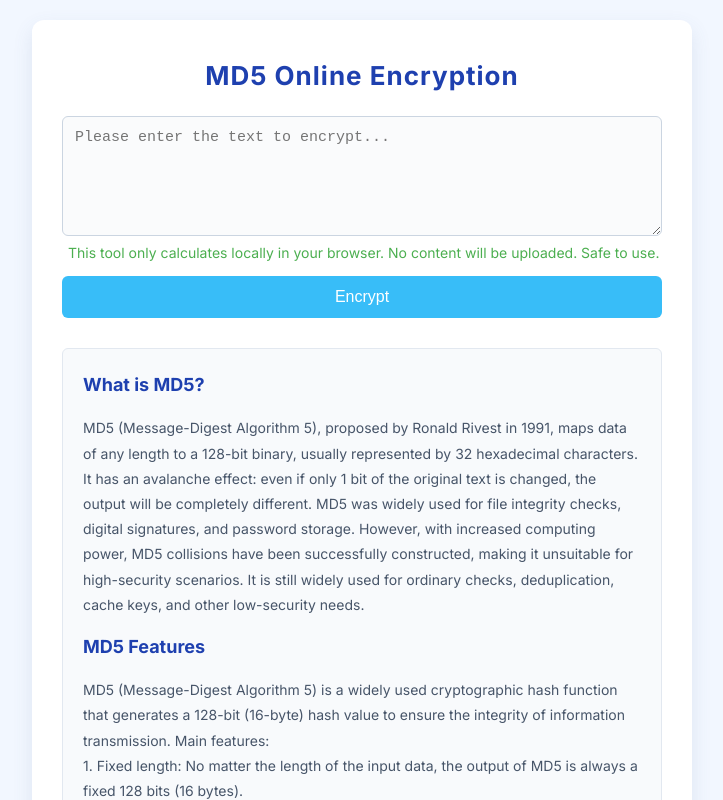
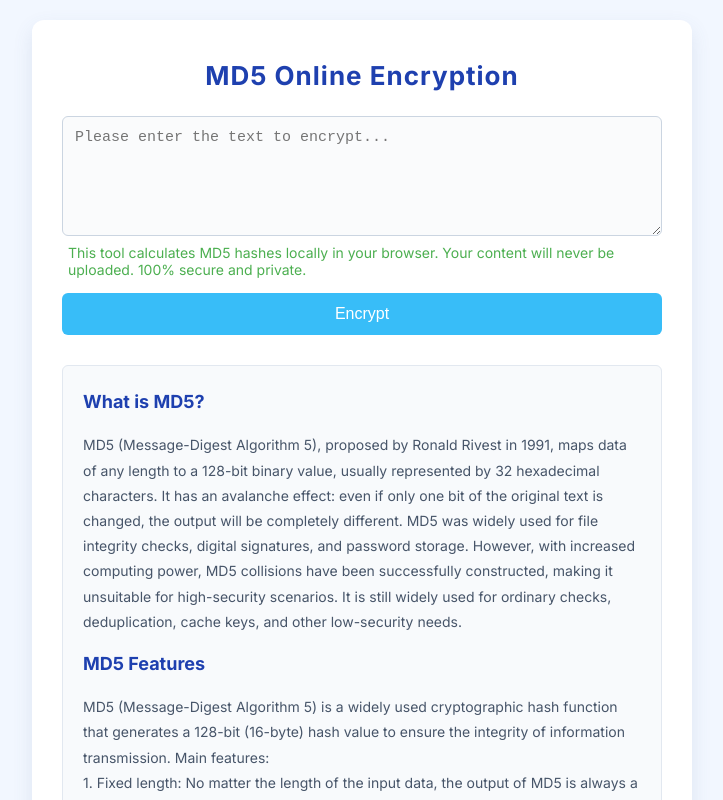
Before and after one commit to darren562/md5-tool, a Next.js app: page / in a window 1280 px wide. Shown: the top 800 px of the page, without its empty margins (278-1001 px from the left). Built offline with nearby package versions, Linux system fonts and the light colour scheme.

Commit message:
文案修改

```diff
--- a/app/page.tsx
+++ b/app/page.tsx
@@ -17,7 +17,7 @@ export default function Home() {
     console.log("Input text:", text);
 
     if (!text) {
-      alert("Please enter content");
+      alert("Please enter content to encrypt");
       return;
     }
 
@@ -63,8 +63,8 @@ export default function Home() {
           onChange={(e) => setInputText(e.target.value)}
         />
         <div className="tip">
-          This tool only calculates locally in your browser. No content will be
-          uploaded. Safe to use.
+          This tool calculates MD5 hashes locally in your browser. Your content
+          will never be uploaded. 100% secure and private.
         </div>
         <button className="btn" onClick={handleEncrypt}>
           Encrypt
@@ -132,15 +132,15 @@ export default function Home() {
           <h2>What is MD5?</h2>
           <p>
             MD5 (Message-Digest Algorithm 5), proposed by Ronald Rivest in 1991,
-            maps data of any length to a 128-bit binary, usually represented by
-            32 hexadecimal characters. It has an avalanche effect: even if only
-            1 bit of the original text is changed, the output will be completely
-            different. MD5 was widely used for file integrity checks, digital
-            signatures, and password storage. However, with increased computing
-            power, MD5 collisions have been successfully constructed, making it
-            unsuitable for high-security scenarios. It is still widely used for
-            ordinary checks, deduplication, cache keys, and other low-security
-            needs.
+            maps data of any length to a 128-bit binary value, usually
+            represented by 32 hexadecimal characters. It has an avalanche
+            effect: even if only one bit of the original text is changed, the
+            output will be completely different. MD5 was widely used for file
+            integrity checks, digital signatures, and password storage. However,
+            with increased computing power, MD5 collisions have been
+            successfully constructed, making it unsuitable for high-security
+            scenarios. It is still widely used for ordinary checks,
+            deduplication, cache keys, and other low-security needs.
           </p>
           <h2>MD5 Features</h2>
           <p>
```
